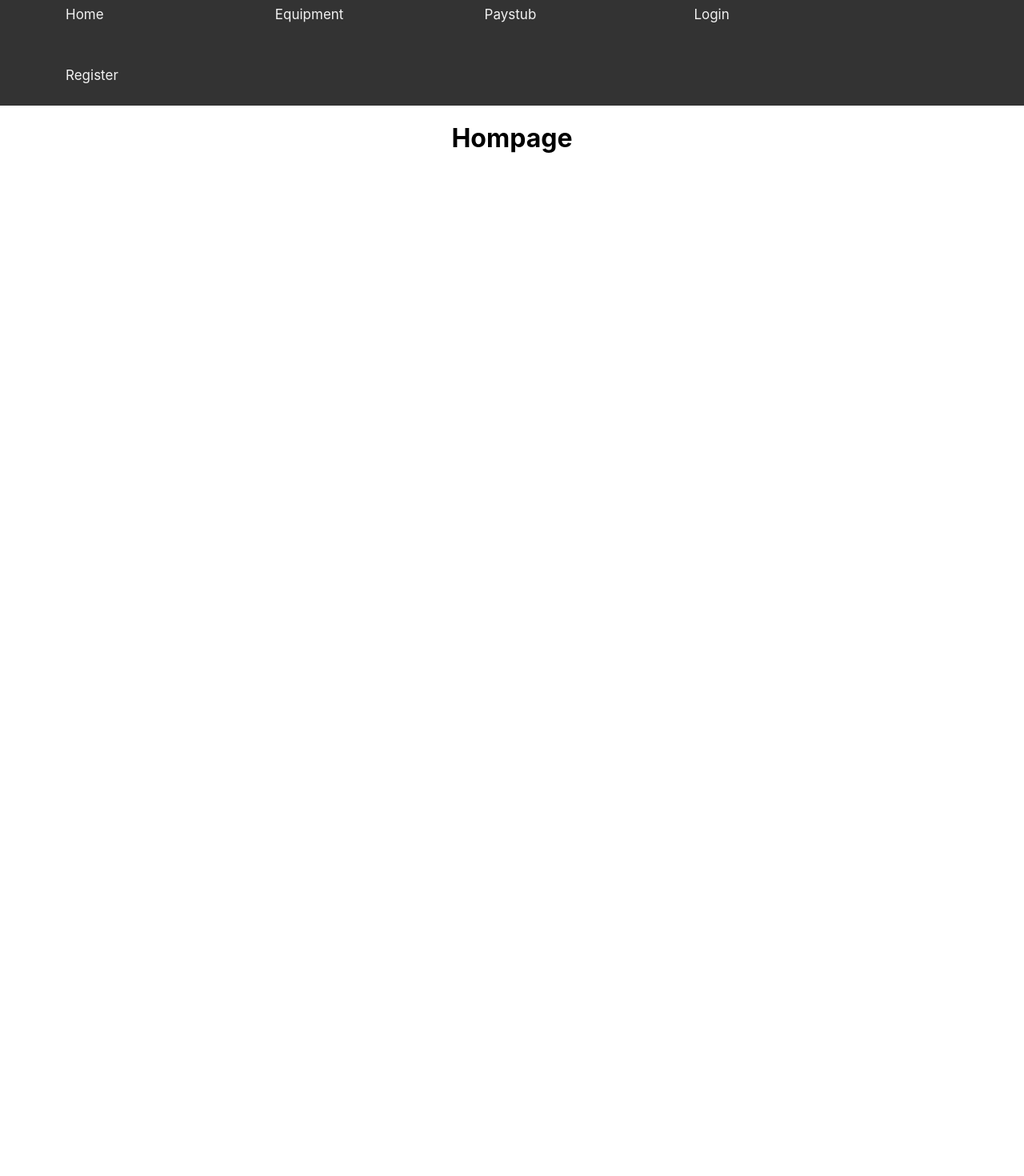
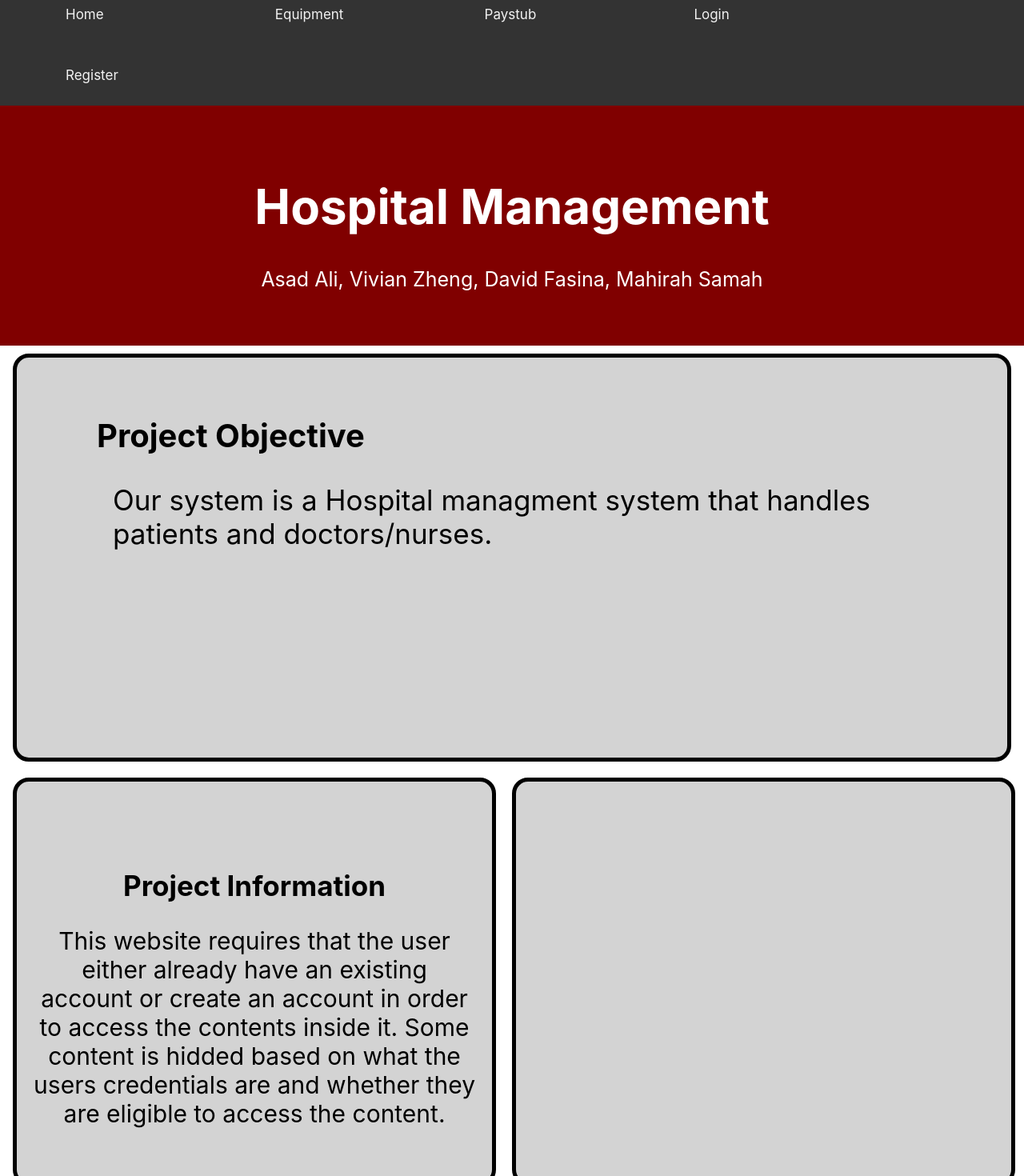
Before and after one commit to asadzali89/CSCE_310_React, a React (Create React App) app in the folder hospital_management/: page / in a window 1280 px wide. Shown: the part 20-1490 px from the top of the page at 80% size. Before the commit the page ends 800 px from the top, so only its background shows below. Built offline with nearby package versions, Linux system fonts and the light colour scheme.

Commit message:
Homepage updated

```diff
--- a/hospital_management/src/Home.css
+++ b/hospital_management/src/Home.css
@@ -0,0 +1,125 @@
+
+.homeTopContainer {
+    height: 300px;
+    text-align: center;
+    background-color: maroon;
+    width: auto;
+}
+
+.homeTopContainer h1 {
+    margin-top: auto;
+    padding-top: 90px;
+    font-family: -apple-system, BlinkMacSystemFont, 'Segoe UI', Roboto, Oxygen, Ubuntu, Cantarell, 'Open Sans', 'Helvetica Neue', sans-serif;
+    font-size: 60px;
+    color: white;
+}
+
+.homeTopContainer p {
+    font-family: -apple-system, BlinkMacSystemFont, 'Segoe UI', Roboto, Oxygen, Ubuntu, Cantarell, 'Open Sans', 'Helvetica Neue', sans-serif;
+    font-size: 25px;
+    color: white;
+}
+
+.homesection a:hover {
+    text-decoration: none;
+    color: rgb(17, 10, 110);
+}
+.homesection a {
+    text-decoration: none;
+    color:rgb(17, 10, 110);
+    font-family: -apple-system, BlinkMacSystemFont, 'Segoe UI', Roboto, Oxygen, Ubuntu, Cantarell, 'Open Sans', 'Helvetica Neue', sans-serif;
+    font-size: 15px;
+}
+.homesection a:visited {
+    text-decoration: none;
+    color: rgb(17, 10, 110);
+}
+
+.homebox1{
+    width: auto;
+    height: 500px;
+    background: whitesmoke;
+    background-color: lightgrey;
+    margin: 20px auto;
+    display: inline-block;
+    border: 5px solid black;
+    text-align: center;
+    margin-left: 1rem;
+    margin-right: 1rem;
+    margin-top: 10px;
+    border-radius: 20px;
+}
+.homebox1 h2 {
+    text-align: left;
+    margin-left: 100px;
+    font-size: 40px;
+    padding-top: 40px;
+    font-family: -apple-system, BlinkMacSystemFont, 'Segoe UI', Roboto, Oxygen, Ubuntu, Cantarell, 'Open Sans', 'Helvetica Neue', sans-serif;
+}
+.homebox1 p {
+    text-align: left;
+    font-size: 35px;
+    padding-top: 0px;
+    margin-right: 120px;
+    margin-left: 120px;
+    font-family: -apple-system, BlinkMacSystemFont, 'Segoe UI', Roboto, Oxygen, Ubuntu, Cantarell, 'Open Sans', 'Helvetica Neue', sans-serif;
+}
+
+.homeimage{
+    width: 100%;
+    height: 500px;
+    border-radius: 20px;
+}
+.parent {
+    display: flex;
+    border: 1px black;
+    margin-left: 1rem;
+    margin-bottom: 1rem;
+    text-align: center;
+  }
+.child1 {
+    display: inline-block;
+    width: 47%;
+    border: 5px solid black;
+    border-radius: 20px;
+    margin-right: 20px;
+    height: 500px;
+    background:whitesmoke;
+    background-color: lightgrey;
+    text-align: center;
+}
+.child1 h2 {
+    text-align: center;
+    padding-top: 80px;
+    font-size: 35px;
+    font-family: -apple-system, BlinkMacSystemFont, 'Segoe UI', Roboto, Oxygen, Ubuntu, Cantarell, 'Open Sans', 'Helvetica Neue', sans-serif;
+}
+.child1 p {
+    text-align: center;
+    font-size: 30px;
+    padding-top: 0px;
+    margin-right: 20px;
+    margin-left: 20px;
+    font-family: -apple-system, BlinkMacSystemFont, 'Segoe UI', Roboto, Oxygen, Ubuntu, Cantarell, 'Open Sans', 'Helvetica Neue', sans-serif;
+}
+.child2{
+    display: inline-block;
+    width: 49%;
+    border: 5px solid black;
+    border-radius: 20px;
+    height: 500px;
+    background:whitesmoke;
+    background-color: lightgrey;
+    text-align: center;
+
+}
+
+
+.foot {
+    background-color: #333;
+    overflow: hidden;
+}
+.foot p{
+    color: whitesmoke;
+    margin-left: 20px;
+}
--- a/hospital_management/src/Home.js
+++ b/hospital_management/src/Home.js
@@ -5,11 +5,31 @@ import './Home.css';
 
 function Home(){
     return(
-        <div>
+        <div >
+        <div class="homeTopContainer">
             <h1>
-                Hompage
+                Hospital Management
             </h1>
+        <p>Asad Ali, Vivian Zheng, David Fasina, Mahirah Samah</p>
         </div>
+        <div class="homebox1">
+            <section class="homesection">
+                <h2>Project Objective</h2>
+                <p>Our system is a Hospital managment system that handles patients and doctors/nurses.</p>
+            </section>
+        </div>
+        <div class="parent">
+          <div class="child1">
+            <section class="section">
+                <h2>Project Information</h2>
+                <p>This website requires that the user either already have an existing account or create an account in order to access the contents inside it. Some content is hidded based on what the users credentials are and whether they are eligible to access the content.</p>
+            </section>
+          </div>
+          <div class="child2">
+
+          </div>
+        </div>
+    </div>
     );
 }
 
```
